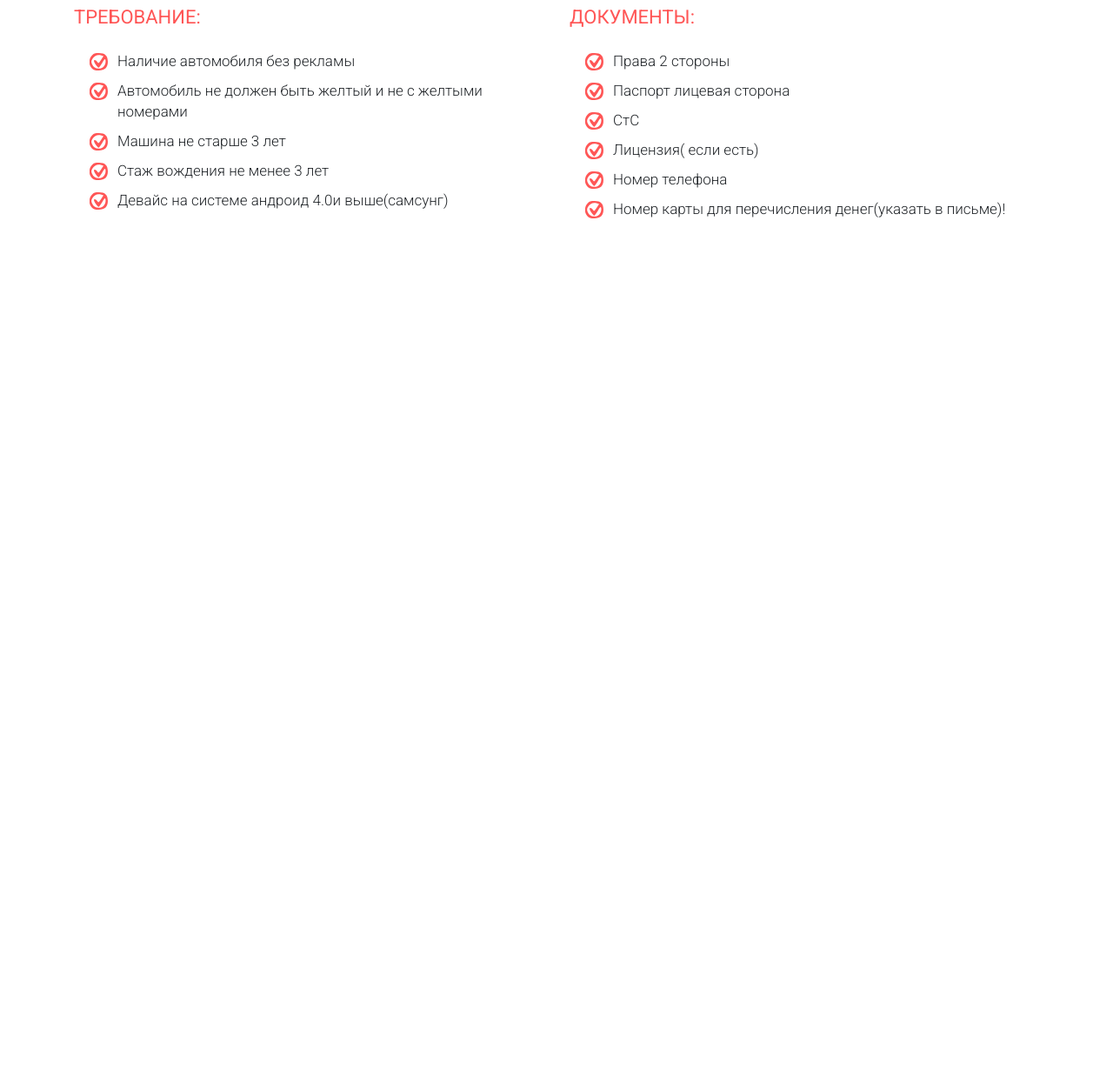
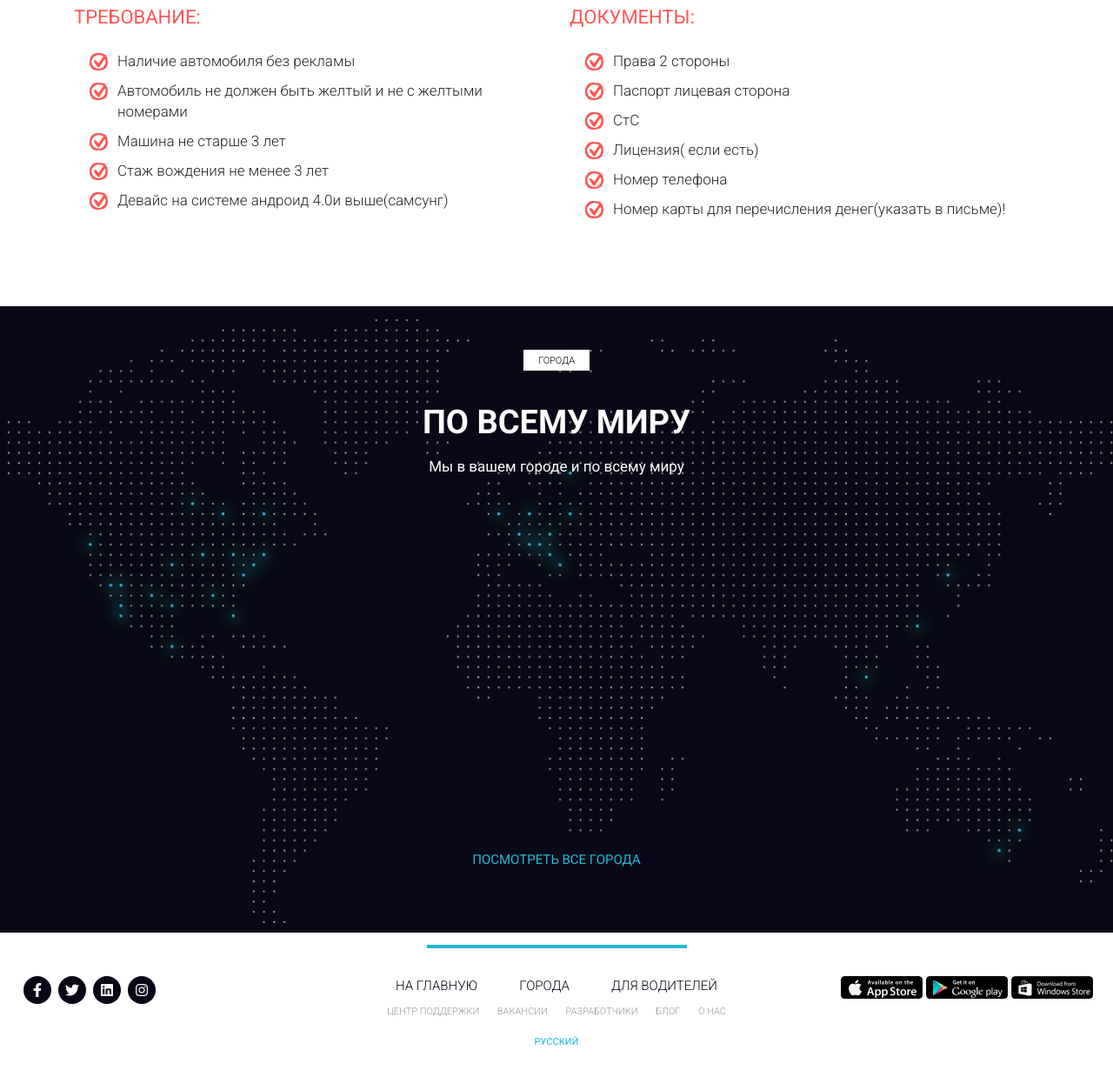
Before and after one commit to kastastin/Web-Udemy, a plain HTML site: page uber-udemy/index.html in a window 1280 px wide. Shown: the part 4307-5553 px from the top of the page at 87% size. Before the commit the page ends 4659 px from the top, so only its background shows below. Drawn offline with Linux system fonts and the light colour scheme.

Commit message:
video-33,34 [homework: sections - 6, 7 + icon fonts]

```diff
--- a/uber-udemy/index.html
+++ b/uber-udemy/index.html
@@ -9,6 +9,7 @@
     <link href="https://fonts.googleapis.com/css?family=Roboto:300,400,700&amp;subset=cyrillic-ext" rel="stylesheet">
     <link rel="stylesheet" href="css/bootstrap-reboot.min.css">
     <link rel="stylesheet" href="css/bootstrap-grid.min.css">
+    <link rel="stylesheet" href="https://use.fontawesome.com/releases/v5.8.2/css/all.css" integrity="sha384-oS3vJWv+0UjzBfQzYUhtDYW+Pj2yciDJxpsK1OYPAYjqT085Qq/1cq5FLXAZQ7Ay" crossorigin="anonymous">
     <link rel="stylesheet" href="css/style.min.css">
 </head>
 <body>
@@ -310,5 +311,52 @@
             </div>
         </div>
     </section>
+
+    <section class="world">
+        <div class="container">
+            <div class="label label_white label_min">города</div>
+            <h2 class="title title_white">По всему миру</h2>
+            <div class="subtitle subtitle_white">Мы в вашем городе и по всему миру</div>
+            <a href="#" class="world_link">посмотреть все города</a>
+        </div>
+    </section>
+
+    <footer>
+        <div class="footer_divider"></div>
+        <div class="footer_wrapper">
+            <div>
+                <div class="footer_social">
+                    <a href="#" class="footer_social_item"><i class="fab fa-facebook-f"></i></a>
+                    <a href="#" class="footer_social_item"><i class="fab fa-twitter"></i></a>
+                    <a href="#" class="footer_social_item"><i class="fab fa-linkedin"></i></a>
+                    <a href="#" class="footer_social_item"><i class="fab fa-instagram"></i></a>
+                </div>
+            </div>
+            <div>
+                <div class="footer_links">
+                    <div class="footer_links_main">
+                        <a href="#">на главную</a>
+                        <a href="#">города</a>
+                        <a href="#">для водителей</a>
+                    </div>
+                    <div class="footer_links_sub">
+                        <a href="#">центр поддержки</a>
+                        <a href="#">вакансии</a>
+                        <a href="#">разработчики</a>
+                        <a href="#">блог</a>
+                        <a href="#">о нас</a>
+                    </div>
+                    <a href="#" class="footer_links_lang">Русский</a>
+                </div>
+            </div>
+            <div>
+                <div class="footer_mobile">
+                    <a href="#"><img src="img/app_store.png" alt="App Store"></a>
+                    <a href="#"><img src="img/google_play.png" alt="Google play"></a>
+                    <a href="#"><img src="img/windows_store.png" alt="Windows store"></a>
+                </div>
+            </div>
+        </div>
+    </footer>
 </body>
 </html>
--- a/uber-udemy/sass/_general.sass
+++ b/uber-udemy/sass/_general.sass
@@ -298,15 +298,15 @@ nav
 		font-size: 22px
 		font-weight: 400
 	&_list
-		list-style-type: none
 		padding-left: 50px
 		margin-top: 22px
+		list-style-type: none
 		li
 			position: relative
+			margin-bottom: 10px
 			font-size: 17px
 			font-weight: 300
 			line-height: 24px
-			margin-bottom: 10px
 			&:before
 				content: ''
 				display: block
@@ -318,10 +318,10 @@ nav
 				background: url('../icons/check_blue.svg') center (center / cover) no-repeat
 	&_descr
 		margin-top: 25px
+		color: #1ca8c3
 		font-size: 17px
 		font-weight: 300
 		line-height: 24px
-		color: #1ca8c3
 	.warning
 		.require_title
 			color: $second-color
@@ -329,3 +329,90 @@ nav
 			li
 				&:before
 					background: url('../icons/check_red.svg') center (center / cover) no-repeat
+
+.world
+	position: relative
+	min-height: 720px
+	padding: 50px 0
+	background: url('../img/bg/map.jpg') center (center / cover) no-repeat
+	&_link
+		position: absolute
+		left: 50%
+		transform: translateX(-50%)
+		bottom: 50px
+		color: #1fbad6
+		text-align: center
+		font-size: 15px
+		font-weight: 400
+		line-height: 68px
+		text-transform: uppercase
+		&:hover
+			color: #fff
+			text-decoration: none
+
+footer
+	padding: 14px 23px 39px 23px
+	a
+		&:hover
+			text-decoration: none
+.footer
+	&_divider
+		width: 299px
+		height: 4px
+		background-color: #1fbad6
+		margin: 0 auto
+	&_wrapper
+		display: flex
+		justify-content: space-between
+		align-items: flex-start
+		padding-top: 32px
+	&_wrapper > div
+		width: 33%
+		&:nth-child(3)
+			display: flex
+			justify-content: flex-end
+	&_social
+		width: 160px
+		display: flex
+		justify-content: space-between
+		&_item
+			display: flex
+			justify-content: center
+			align-items: center
+			margin: 0 4px
+			width: 32px
+			height: 32px
+			background-color: #070716
+			border-radius: 100%
+			i
+				color: #fff
+	&_links
+		width: 390px
+		margin: 0 auto
+		&_main
+			display: flex
+			justify-content: space-between
+			padding: 0 10px
+			a
+				color: #070716
+				font-size: 15px
+				font-weight: 300
+				text-transform: uppercase
+		&_sub
+			display: flex
+			justify-content: space-between
+			margin-top: 10px
+			a
+				color: #999999
+				font-size: 11px
+				font-weight: 300
+				text-transform: uppercase
+		&_lang
+			display: block
+			margin: 0 auto
+			color: #1fbad6
+			font-size: 11px
+			font-weight: 400
+			margin-top: 19px
+			text-transform: uppercase
+			text-align: center
```
Also changed, not shown: uber-udemy/css/style.min.css, 1 other file.
